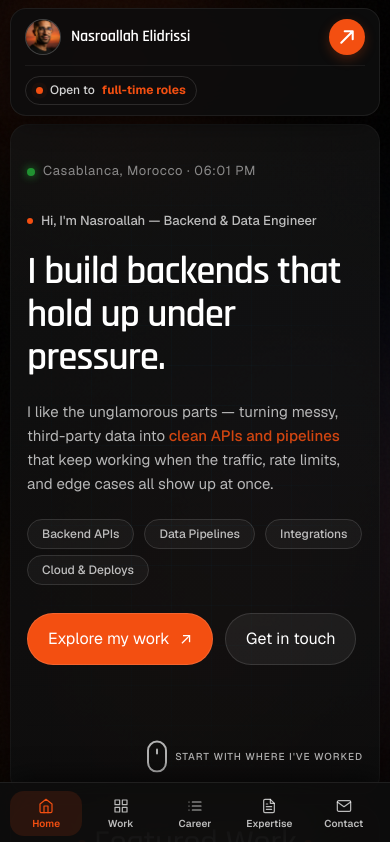
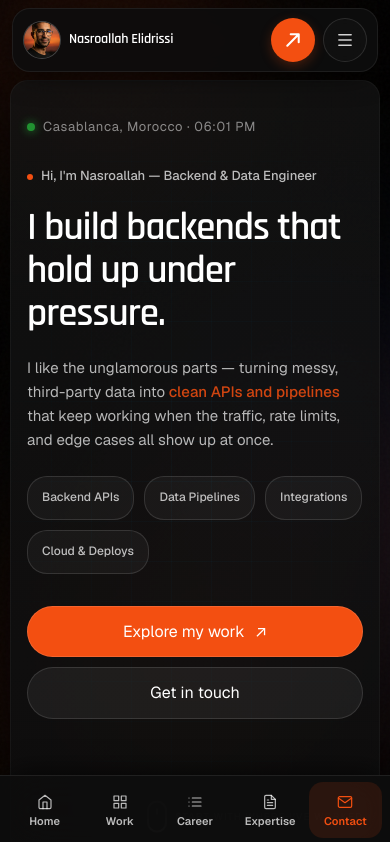
Before and after one commit to norshimself/portfolio, a Next.js app: page / in a window 390 px wide. Shown: the top 842 px of the page. Built offline with nearby package versions, Linux system fonts and the light colour scheme.

Commit message:
feat(ux): keyboard-accessible navigation drawer and responsive menu

```diff
--- a/app/layout.tsx
+++ b/app/layout.tsx
@@ -1,6 +1,7 @@
 import type { Metadata, Viewport } from 'next';
 import { Geist, Rajdhani } from 'next/font/google';
 import './globals.css';
+import './ux.css';
 import EtherealBackground from '@/components/EtherealBackground';
 import StructuredData from '@/components/StructuredData';
 import { siteConfig } from '@/data/site';
--- /dev/null
+++ b/app/ux.css
@@ -0,0 +1,139 @@
+/*
+ * UX refinements.
+ * Keep interaction, readability, and responsive behavior separate from the
+ * original visual theme in globals.css for easier iteration.
+ */
+:root { --ux-focus: #ffae86; }
+
+:where(a, button, input, textarea):focus-visible {
+  outline: 2px solid var(--ux-focus);
+  outline-offset: 3px;
+}
+.skip-link { z-index: 500; }
+:where(.tf-btn-menu, .close-canvas, .sidebar-cta, .submit-btn, .tech-show-more) {
+  min-height: 44px;
+}
+.tf-btn-menu, .close-canvas { min-width: 44px; }
+
+.tf-sidebar-menu {
+  width: min(380px, calc(100vw - 30px));
+  padding: 26px 26px 30px;
+  overflow-y: auto;
+  overscroll-behavior: contain;
+  box-shadow: 30px 0 80px rgba(0,0,0,.4);
+  visibility: hidden;
+  pointer-events: none;
+  transition: transform .3s ease, visibility 0s linear .3s;
+}
+.tf-sidebar-menu.open {
+  visibility: visible;
+  pointer-events: auto;
+  transition: transform .3s ease, visibility 0s;
+}
+.canvas-heading { align-items: flex-start; margin-bottom: 28px; }
+.close-canvas { width: 44px; height: 44px; color: var(--text-soft); }
+.menu-eyebrow {
+  color: var(--primary);
+  font-family: var(--font-body);
+  font-size: 11px;
+  letter-spacing: .14em;
+  font-weight: 700;
+  margin: 0 0 5px;
+}
+.menu-title {
+  margin: 0;
+  font-family: var(--font-heading);
+  font-size: 32px;
+  font-weight: 600;
+  line-height: 1.1;
+}
+.sidebar-nav a { min-height: 54px; gap: 14px; font-size: 18px; }
+.menu-link-index { color: var(--text-muted); font-size: 12px; font-weight: 600; }
+.menu-link-arrow { margin-left: auto; color: var(--text-muted); }
+.sidebar-nav a.active .menu-link-arrow, .sidebar-nav a:hover .menu-link-arrow { color: var(--primary); }
+.menu-contact {
+  display: grid;
+  gap: 6px;
+  margin-top: auto;
+  padding-top: 30px;
+  font-size: 13px;
+  color: var(--text-soft);
+}
+.menu-contact a { color: #ffad85; font-weight: 600; font-size: 15px; }
+.right-nav li a { min-width: 44px; min-height: 44px; }
+.right-nav li a:focus-visible .nav-tooltip { opacity: 1; }
+.hero-actions a, .hero-tags a, .contact-link { min-height: 44px; display: inline-flex; align-items: center; }
+.hero-actions a { justify-content: center; text-align: center; }
+.hero-primary-link:hover { background: #d9430a; }
+.hero-secondary-link:hover { background: rgba(255,255,255,.11); }
+@media (prefers-reduced-motion: reduce) {
+  .tf-sidebar-menu, .overlay { transition: none !important; }
+}
+
+@media (max-width: 1024px) {
+  html { scroll-padding-top: 88px; }
+  :where(.section-card, #works, #about, #main-content) { scroll-margin-top: 88px; }
+
+  .left-sidebar { padding: 8px 12px 0; }
+  .sidebar-card {
+    display: flex;
+    flex-wrap: nowrap;
+    align-items: center;
+    gap: 10px;
+    min-height: 64px;
+    padding: 8px 12px;
+    border-radius: 18px;
+  }
+  .sidebar-card .sidebar-top { display: contents; }
+  .sidebar-avatar {
+    order: 1;
+    width: 44px;
+    height: 44px;
+    flex: 0 0 44px;
+  }
+  .sidebar-signature {
+    order: 2;
+    min-width: 0;
+    flex: 1 1 auto;
+    font-size: 17px !important;
+    white-space: nowrap;
+    overflow: hidden;
+    text-overflow: ellipsis;
+  }
+  .sidebar-cta {
+    order: 3;
+    flex: 0 0 auto;
+    min-height: 44px;
+    padding: 0 15px;
+    margin: 0;
+  }
+  .tf-btn-menu {
+    order: 4;
+    display: flex !important;
+    position: static !important;
+    transform: none !important;
+    flex: 0 0 44px;
+    width: 44px;
+    height: 44px;
+  }
+  .status-badge, .sidebar-social, .sidebar-card::after { display: none !important; }
+
+  .right-nav-wrapper { padding: 6px 8px calc(6px + env(safe-area-inset-bottom)); }
+  .right-nav li a { min-height: 56px; padding: 7px 2px; gap: 6px; }
+  .nav-dock-label { font-size: 11px; }
+  .main-content { padding-bottom: calc(94px + env(safe-area-inset-bottom)); }
+}
+
+@media (max-width: 480px) {
+  .sidebar-card { gap: 8px; padding: 8px 10px; }
+  .sidebar-avatar { width: 38px; height: 38px; flex-basis: 38px; }
+  .sidebar-signature { font-size: 14px !important; }
+  .sidebar-cta { width: 44px; height: 44px; padding: 0; flex-basis: 44px; }
+  .tf-btn-menu { flex-basis: 44px; }
+  .hero-actions { gap: 10px; margin-bottom: 54px; }
+  .hero-actions a { flex: 1 1 100%; }
+}
+@media (max-width: 360px) {
+  /* The contact dock destination stays available when the top CTA cannot fit. */
+  .sidebar-cta { display: none; }
+}
--- a/components/LeftSidebar.tsx
+++ b/components/LeftSidebar.tsx
@@ -20,8 +20,9 @@ export default function LeftSidebar({ menuOpen, onMenuOpen }: LeftSidebarProps)
             className="tf-btn-menu"
             style={{ position: 'static', transform: 'none' }}
             onClick={onMenuOpen}
-            aria-label="Open menu"
+            aria-label="Open navigation menu"
             aria-controls="portfolio-menu"
+            aria-haspopup="dialog"
             aria-expanded={menuOpen}
           >
             <svg width="14" height="14" viewBox="0 0 16 14" fill="none">
--- a/components/Navbar.tsx
+++ b/components/Navbar.tsx
@@ -1,62 +1,134 @@
 'use client';
 
-import { useState, useEffect } from 'react';
+import { useEffect, useRef } from 'react';
 import { navLinks } from '@/data/portfolio';
+import useActiveSection from '@/hooks/useActiveSection';
 
-// Derive id from href e.g. '#home' → 'home'
-const links = navLinks.map(n => ({ ...n, id: n.href.replace('#', '') }));
+const links = navLinks.map((link) => ({ ...link, id: link.href.slice(1) }));
 
-export default function Navbar({ open, onClose }: { open: boolean; onClose: () => void }) {
+type Props = {
+  open: boolean;
+  onClose: () => void;
+};
 
-  const [active, setActive] = useState('home');
+export default function Navbar({ open, onClose }: Props) {
+  const active = useActiveSection();
+  const panelRef = useRef<HTMLDivElement>(null);
+  const closeRef = useRef<HTMLButtonElement>(null);
+  const returnFocusRef = useRef<HTMLElement | null>(null);
+  const navigatedRef = useRef(false);
 
   useEffect(() => {
-    const sections = links.map(n => document.getElementById(n.id)).filter(Boolean) as HTMLElement[];
-    const obs = new IntersectionObserver(
-      entries => entries.forEach(e => { if (e.isIntersecting) setActive((e.target as HTMLElement).id); }),
-      { rootMargin: '-30% 0px -60% 0px', threshold: 0 }
+    if (!open) return;
+
+    navigatedRef.current = false;
+    returnFocusRef.current = document.activeElement instanceof HTMLElement
+      ? document.activeElement
+      : null;
+
+    const previousOverflow = document.body.style.overflow;
+    document.body.style.overflow = 'hidden';
+    closeRef.current?.focus();
+
+    const handleKey = (event: KeyboardEvent) => {
+      if (event.key === 'Escape') {
+        event.preventDefault();
+        onClose();
+        return;
+      }
+      if (event.key !== 'Tab') return;
+
+      const elements = panelRef.current?.querySelectorAll<HTMLElement>(
+        'button:not([disabled]), a[href]:not([tabindex="-1"])'
       );
-    sections.forEach(s => obs.observe(s));
-    return () => obs.disconnect();
-  }, []);
+      if (!elements?.length) return;
+      const first = elements[0];
+      const last = elements[elements.length - 1];
 
+      if (event.shiftKey && document.activeElement === first) {
+        event.preventDefault();
+        last.focus();
+      } else if (!event.shiftKey && document.activeElement === last) {
+        event.preventDefault();
+        first.focus();
+      }
+    };
 
+    document.addEventListener('keydown', handleKey);
+    return () => {
+      document.removeEventListener('keydown', handleKey);
+      document.body.style.overflow = previousOverflow;
+      if (!navigatedRef.current) returnFocusRef.current?.focus();
+    };
+  }, [open, onClose]);
 
-  useEffect(() => {
-    document.body.style.overflow = open ? 'hidden' : '';
-    const handleEscape = (event: KeyboardEvent) => {
-      if (open && event.key === 'Escape') onClose();
+  const goToSection = (id: string) => {
+    navigatedRef.current = true;
+    onClose();
+    const target = document.getElementById(id);
+    if (target) {
+      target.tabIndex = -1;
+      window.requestAnimationFrame(() => target.focus({ preventScroll: true }));
+    }
   };
-    window.addEventListener('keydown', handleEscape);
-    return () => { document.body.style.overflow = ''; window.removeEventListener('keydown', handleEscape); };
-  }, [open, onClose]);
 
   return (
     <>
-      {/* Sliding navigation panel */}
-      <nav id="portfolio-menu" inert={!open} aria-hidden={!open} className={`tf-sidebar-menu${open ? ' open' : ''}`} aria-label="Main navigation">
-        <div className="canvas-heading" style={{ justifyContent: 'flex-end' }}>
-          <button className="close-canvas" aria-label="Close menu" onClick={() => onClose()}>✕</button>
+      <div
+        id="portfolio-menu"
+        ref={panelRef}
+        className={open ? 'tf-sidebar-menu open' : 'tf-sidebar-menu'}
+        role="dialog"
+        aria-modal={open ? true : undefined}
+        aria-labelledby="portfolio-menu-title"
+        aria-hidden={!open}
+        inert={!open}
+      >
+        <div className="canvas-heading">
+          <div>
+            <p className="menu-eyebrow">EXPLORE</p>
+            <h2 id="portfolio-menu-title" className="menu-title">Navigation</h2>
           </div>
+          <button
+            ref={closeRef}
+            type="button"
+            className="close-canvas"
+            aria-label="Close navigation menu"
+            onClick={onClose}
+          >
+            <span aria-hidden="true">✕</span>
+          </button>
+        </div>
+
+        <nav aria-label="All portfolio sections">
           <ul className="sidebar-nav">
-          {links.map(link => (
+            {links.map((link, index) => (
               <li key={link.id}>
                 <a
                   href={link.href}
                   className={active === link.id ? 'active' : ''}
-                onClick={() => { setActive(link.id); onClose(); }}
+                  aria-current={active === link.id ? 'location' : undefined}
+                  onClick={() => goToSection(link.id)}
                 >
+                  <span className="menu-link-index" aria-hidden="true">
+                    {String(index + 1).padStart(2, '0')}
+                  </span>
                   {link.label}
+                  <span className="menu-link-arrow" aria-hidden="true">↗</span>
                 </a>
               </li>
             ))}
           </ul>
         </nav>
 
-      {/* Overlay */}
+        <div className="menu-contact">
+          <span>Have something in mind?</span>
+          <a href="mailto:nasroallah.elidrissi@gmail.com">Email me directly ↗</a>
+        </div>
+      </div>
       <div
-        className={`overlay${open ? ' visible' : ''}`}
-        onClick={() => onClose()}
+        className={open ? 'overlay visible' : 'overlay'}
+        onClick={onClose}
         aria-hidden="true"
       />
     </>
--- a/components/PortfolioShell.tsx
+++ b/components/PortfolioShell.tsx
@@ -1,17 +1,20 @@
 'use client';
 
-import { useState } from 'react';
+import { useCallback, useState } from 'react';
 import LeftSidebar from '@/components/LeftSidebar';
 import Navbar from '@/components/Navbar';
 import RightNav from '@/components/RightNav';
 
 export default function PortfolioShell({ children }: { children: React.ReactNode }) {
   const [menuOpen, setMenuOpen] = useState(false);
+  const openMenu = useCallback(() => setMenuOpen(true), []);
+  const closeMenu = useCallback(() => setMenuOpen(false), []);
+
   return (
     <div id="wrapper">
       <a href="#main-content" className="skip-link">Skip to content</a>
-      <LeftSidebar menuOpen={menuOpen} onMenuOpen={() => setMenuOpen(true)} />
-      <Navbar open={menuOpen} onClose={() => setMenuOpen(false)} />
+      <LeftSidebar menuOpen={menuOpen} onMenuOpen={openMenu} />
+      <Navbar open={menuOpen} onClose={closeMenu} />
       {children}
       <RightNav />
     </div>
--- a/components/RightNav.tsx
+++ b/components/RightNav.tsx
@@ -1,7 +1,7 @@
 'use client';
 
-import { useState, useEffect } from 'react';
 import { rightNavLinks } from '@/data/portfolio';
+import useActiveSection from '@/hooks/useActiveSection';
 
 // SVG icons matching the reference right nav
 const NavIcons: Record<string, React.ReactElement> = {
@@ -27,39 +27,31 @@ const dockLabels: Record<string, string> = {
 };
 
 export default function RightNav() {
-  const [active, setActive] = useState('home');
-
-  // extract 'id' from href like '#home' → 'home'
-  const links = rightNavLinks.map(n => ({ ...n, id: n.href.replace('#', '') }));
-
-  useEffect(() => {
-    const sections = links.map(n => document.getElementById(n.id)).filter(Boolean) as HTMLElement[];
-    const obs = new IntersectionObserver(
-      entries => entries.forEach(e => { if (e.isIntersecting) setActive((e.target as HTMLElement).id); }),
-      { rootMargin: '-40% 0px -40% 0px', threshold: 0 }
-    );
-    sections.forEach(s => obs.observe(s));
-    return () => obs.disconnect();
-  }, []); // eslint-disable-line react-hooks/exhaustive-deps
+  const active = useActiveSection();
 
   return (
-    <nav className="right-nav-wrapper" aria-label="Section navigation">
+    <nav className="right-nav-wrapper" aria-label="Quick section navigation">
       <ul className="right-nav">
-        {links.map(link => (
-          <li key={link.id}>
+        {rightNavLinks.map((link) => {
+          const id = link.href.slice(1);
+          const selected = active === id;
+          return (
+            <li key={id}>
               <a
                 href={link.href}
-              className={active === link.id ? 'active' : ''}
-              onClick={() => setActive(link.id)}
+                className={selected ? 'active' : ''}
                 aria-label={link.label}
-              aria-current={active === link.id ? 'location' : undefined}
+                aria-current={selected ? 'location' : undefined}
               >
-              {NavIcons[link.id] ?? NavIcons.home}
-              <span className="nav-tooltip">{link.label}</span>
-              <span className="nav-dock-label">{dockLabels[link.id] ?? link.label}</span>
+                {NavIcons[id] ?? NavIcons.home}
+                <span className="nav-tooltip" aria-hidden="true">{link.label}</span>
+                <span className="nav-dock-label" aria-hidden="true">
+                  {dockLabels[id] ?? link.label}
+                </span>
               </a>
             </li>
-        ))}
+          );
+        })}
       </ul>
     </nav>
   );
--- /dev/null
+++ b/hooks/useActiveSection.ts
@@ -0,0 +1,50 @@
+'use client';
+
+import { useEffect, useState } from 'react';
+import { navLinks } from '@/data/portfolio';
+
+/** A shared, scroll-based current-section indicator for the drawer and dock. */
+export default function useActiveSection(): string {
+  const [active, setActive] = useState('home');
+
+  useEffect(() => {
+    const sections = navLinks
+      .map((link) => document.getElementById(link.href.slice(1)))
+      .filter((section): section is HTMLElement => section !== null);
+    if (!sections.length) return;
+
+    let frame: number | null = null;
+    const measure = () => {
+      const readingLine = Math.min(window.innerHeight * 0.38, 340);
+      let current = sections[0].id;
+      for (const section of sections) {
+        if (section.getBoundingClientRect().top <= readingLine) current = section.id;
+      }
+      if (window.innerHeight + window.scrollY >= document.documentElement.scrollHeight - 3) {
+        current = sections[sections.length - 1].id;
+      }
+      setActive((previous) => previous === current ? previous : current);
+    };
+    const schedule = () => {
+      if (frame === null) {
+        frame = window.requestAnimationFrame(() => {
+          frame = null;
+          measure();
+        });
+      }
+    };
+
+    measure();
+    window.addEventListener('scroll', schedule, { passive: true });
+    window.addEventListener('resize', schedule);
+    window.addEventListener('hashchange', schedule);
+    return () => {
+      window.removeEventListener('scroll', schedule);
+      window.removeEventListener('resize', schedule);
+      window.removeEventListener('hashchange', schedule);
+      if (frame !== null) window.cancelAnimationFrame(frame);
+    };
+  }, []);
+
+  return active;
+}
```
Lines whose indentation alone changed are shown as unchanged.
